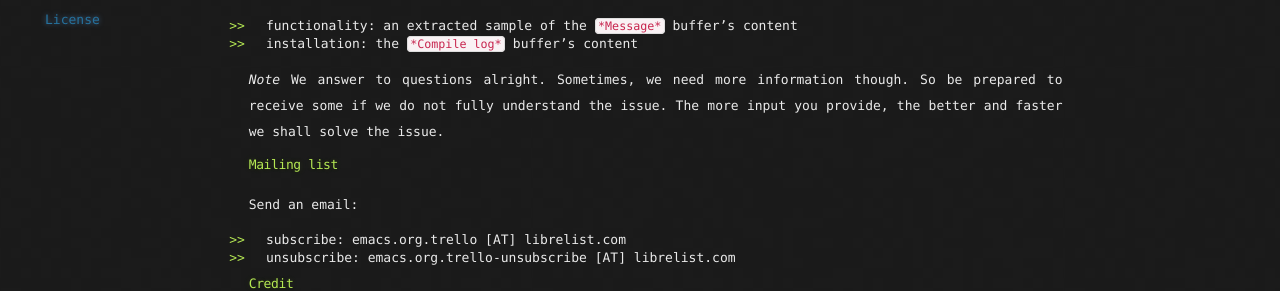
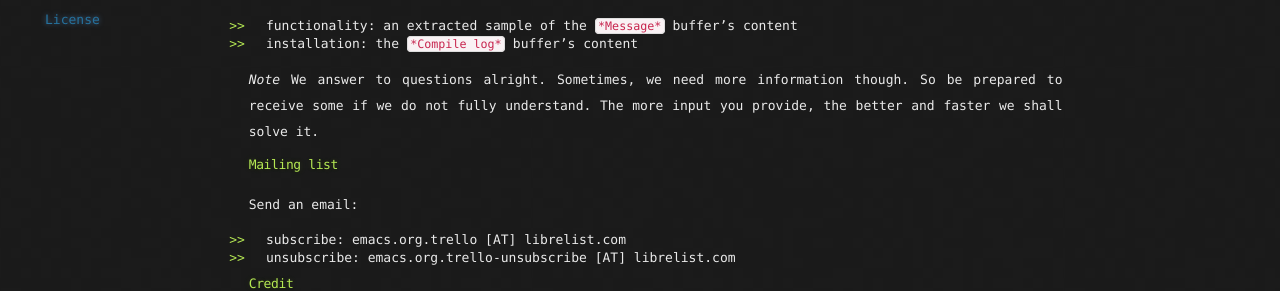
Before and after one commit to org-trello/org-trello.github.io, a Jekyll site: the page built from contributions.md, in a window 1280 px wide. Shown: the part 465-756 px from the top of the page. Built offline with Jekyll 4.4.1, drawn with Linux system fonts in a browser that asks for light colours; nearby versions of some CDN libraries; library files that are not in the unit come from our copies; Markdown is read by kramdown in place of the engine named in the settings.

Commit message:
Improve turn of sentence

```diff
--- a/contributions.md
+++ b/contributions.md
@@ -29,8 +29,8 @@ If the issue is relative to org-trello's:
 
 *Note*
 We answer to questions alright. Sometimes, we need more information though.
-So be prepared to receive some if we do not fully understand the issue.
-The more input you provide, the better and faster we shall solve the issue.
+So be prepared to receive some if we do not fully understand.
+The more input you provide, the better and faster we shall solve it.
 
 ## Mailing list
 
```
